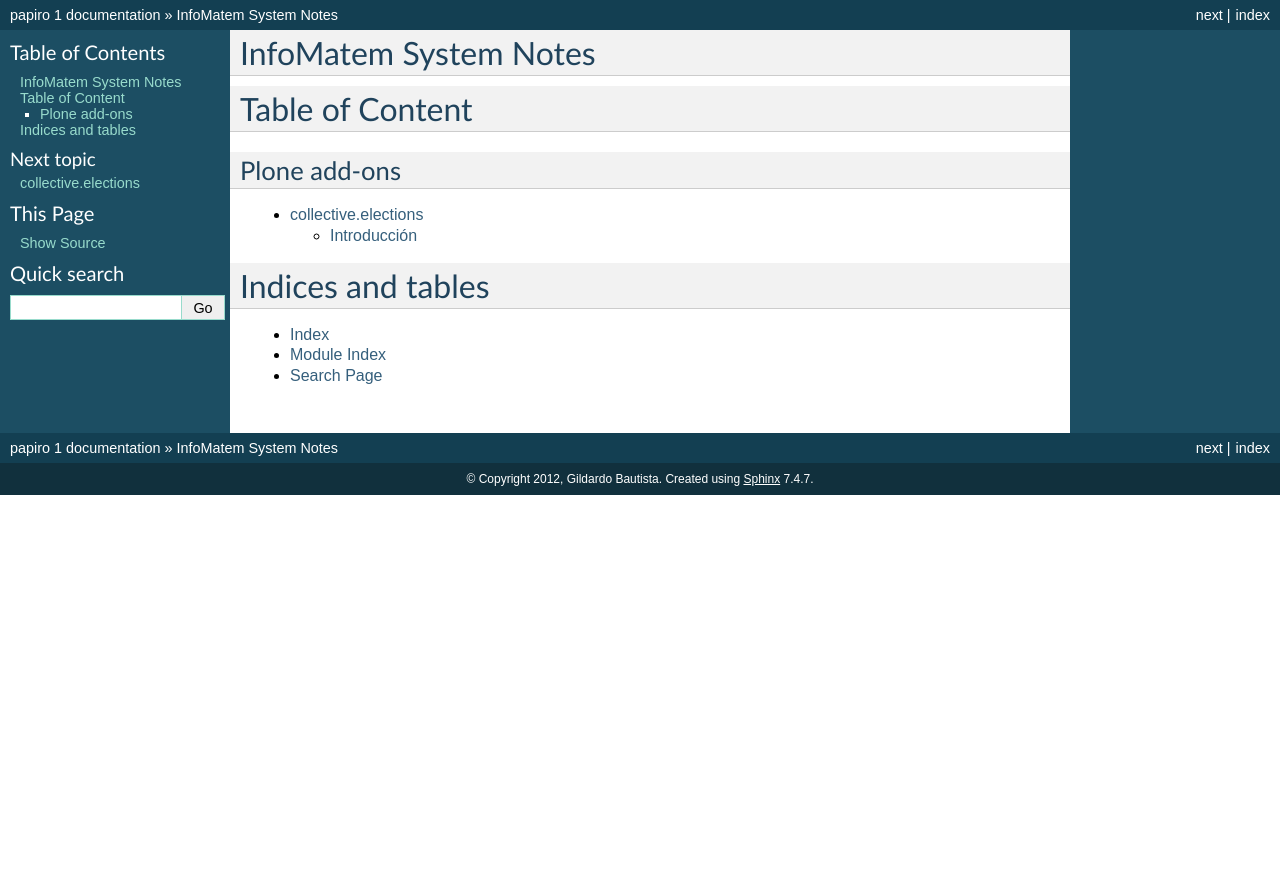
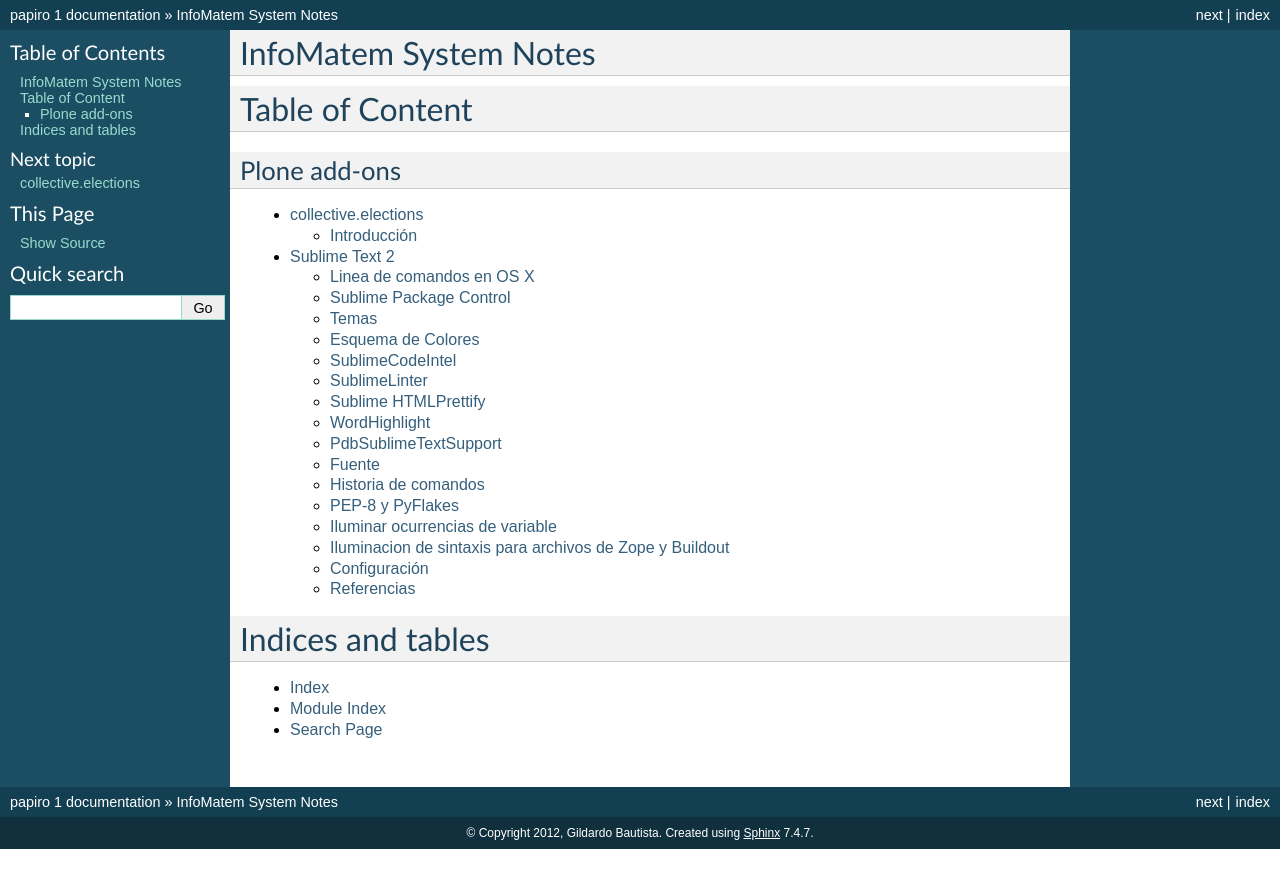
Before and after one commit to gil-cano/papiro, a Sphinx documentation site: the page built from source/index.rst, in a window 1280 px wide. Shown: the top 888 px of the page. Built offline with Sphinx 7.4.7, drawn with Linux system fonts in a browser that asks for light colours; some of the changed lines change nothing that is shown.

Commit message:
move sublime docs from old documentation

```diff
--- a/source/index.rst
+++ b/source/index.rst
@@ -16,6 +16,8 @@
    :maxdepth: 2
 
    collective-elections
+   sublimeText2
+
 
 Indices and tables
 ==================
--- /dev/null
+++ b/source/sublimeText2.rst
@@ -0,0 +1,193 @@
+Sublime Text 2
+==============
+
+Linea de comandos en OS X
+-------------------------
+
+Sublime Text 2 incluye el comando, *subl*, para abrir archivos desde una terminal.
+
+.. code-block:: bash
+
+   $ ln -s "/Applications/Sublime Text 2.app/Contents/SharedSupport/bin/subl" ~/local/bin/subl
+
+Agregamos el directorio local/bin a nuestro path en el archivo .profile
+
+.. code-block:: console
+
+   export PATH=/Users/user/local/bin:$PATH
+
+Sublime Package Control
+-----------------------
+
+La instalacion de `Sublime Package Control <http://wbond.net/sublime_packages/package_control>`_ es atravez de la consola de Sublime Text 2(ctrl + \`). Una vez abierta pegamos lo siguiente:
+
+.. code-block:: console
+
+   import urllib2,os; pf='Package Control.sublime-package'; ipp=sublime.installed_packages_path(); os.makedirs(ipp) if not os.path.exists(ipp) else None; urllib2.install_opener(urllib2.build_opener(urllib2.ProxyHandler())); open(os.path.join(ipp,pf),'wb').write(urllib2.urlopen('http://sublime.wbond.net/'+pf.replace(' ','%20')).read()); print 'Please restart Sublime Text to finish installation'
+
+Este comando crea el folder de paquetes instalados y descarga el paquete *Control.sublime-package*.
+
+Temas
+-----
+
+Instalamos el tema `Soda <https://github.com/buymeasoda/soda-theme/>`_ (Dark and light custom UI themes for Sublime Text 2).
+
+⌘+shift+p combo y escribimos Install, seleccionamos “Package Control: Install Package” y damos enter. Luego escribimos "soda" y selecionamos el paquete “Theme - Soda”.
+
+Para activar el tema:
+
+* Abrimios el archivo de preferencias globales de Sublime Text 2 (``Sublime Text 2 -> Preferences -> Settings - User``)
+* Agregamos la entrada del tema para que sea ``"theme": "Soda Dark.sublime-theme"`` o ``"theme": "Soda Light.sublime-theme"``
+
+.. code-block:: python
+
+   {
+       "theme": "Soda Dark.sublime-theme"
+   }
+
+Esquema de Colores
+------------------
+
+Instalamos el esquema `espresso-tutti-colori.tmtheme <https://github.com/mkhl/espresso-tutti-colori.tmtheme/>`_.
+
+* Copiamos el archivo `Espresso.tmTheme <https://github.com/optilude/SublimeTextMisc/blob/master/Espresso.tmTheme>`_ en ``Library/Application\ Support/Sublime\ Text\ 2/Packages/User``.
+* Activar el esquema (``Sublime Text 2 -> Preferences -> Color Scheme -> User -> Espreso``)
+
+SublimeCodeIntel
+----------------
+
+`SublimeCodeIntel <https://github.com/Kronuz/SublimeCodeIntel>`_
+
+Instalacion: ⌘+shift+p → “install” → ENTER → “codeintel” → ENTER → Restart ST2
+
+SublimeLinter
+-------------
+
+Sublime HTMLPrettify
+--------------------
+ctrl + shift + x
+
+WordHighlight
+-------------
+
+
+PdbSublimeTextSupport
+---------------------
+
+Primero instalamos PdbSublimeTextSupport.
+
+.. code-block:: console
+
+   $ pip install PdbSublimeTextSupport
+
+Despues agregamos lo siguiente en el archivo .pdbrc que se esta en nuestro directio raiz.
+
+.. code-block:: python
+
+   from PdbSublimeTextSupport import preloop, precmd
+   pdb.Pdb.preloop = preloop
+   pdb.Pdb.precmd = precmd
+
+Para que esto funcione debemos tener el comando subl
+
+
+Fuente
+------
+
+Usamos la fuente `Melso <https://github.com/andreberg/Meslo-Font>`_ (11pt).
+
+En Mac OS X instalamos la fuente usando **Font Book**.
+
+* En el **Finder** hacemos doble-clik en el icono de la fuente. Se habre **Font Book** y nos muestra como se ve.
+* Damos clik en Instalar.
+
+En Linux:
+
+.. code-block:: sh
+
+   # (Linux)
+   $ mkdir ~/.fonts
+   $ mkfontdir ~/.fonts
+   $ cd Meslo\ LG\ DZ\ v1.0/
+   $ cp *.ttf ~/.fonts
+   $ fc-cache
+
+
+
+Historia de comandos
+--------------------
+
+Este plug-in funciona como ``Cmd+Shift+V/Cmd+Alt+Ctrl+V`` en TextMate.
+Tomado de un ejemplo de Martin Aspeli.
+
+Para instalarlo basta con copiar el archivo `clipboradHistory.py <https://github.com/optilude/SublimeTextMisc/blob/master/clipboardHistory.py>`_ a ``Library/Application\ Support/Sublime\ Text\ 2/Packages/User``.
+
+
+PEP-8 y PyFlakes
+----------------
+
+`sublimetext_python_checker  <https://github.com/vorushin/sublimetext_python_checker>`_ es un plug-in para el editor Sublime Text 2 que integra los verificadores pep8 y pyflakes.
+
+Para instalarlo clonamos el repositorio en el directorio ``Packages``:
+
+.. code-block:: sh
+
+   # (Mac OS X)
+   $ cd Library/Application\ Support/Sublime\ Text\ 2/Packages
+   $ git clone git://github.com/vorushin/sublimetext_python_checker.git
+
+Agregamos un archivo dentro de este directorio llamado local_settings.py con la lista de los verificadores que queremos usar:
+
+.. code-block:: python
+
+   CHECKERS = [('/Users/gil/python-snow/python-2.4/bin/pep8', []),
+               ('/Users/gil/python-snow/python-2.4/bin/pyflakes', [])]
+
+El primer parametro es la ruta al comando, el segundo parametro es una lista opcional de argumentos. Si queremos desabilitar la revision de la longitud de lineas de pep8, ponemos el segundo parametro a ``['--ignore=E501']``.
+
+
+Iluminar ocurrencias de variable
+--------------------------------
+
+Este plugin Ilumina las ocurrencias de una varibale.
+
+Para instalarlo basta con copiar el archivo `highlight.py <https://github.com/optilude/SublimeTextMisc/blob/master/highlight.py>`_ a ``Library/Application\ Support/Sublime\ Text\ 2/Packages/User``.
+
+
+Iluminacion de sintaxis para archivos de Zope y Buildout
+--------------------------------------------------------
+
+Usamos los pauetes de TextMate modificados por Martin Aspeli.
+Copiamos los directorios `Buildout <https://github.com/optilude/SublimeTextMisc/tree/master/Packages>`_ y `Zope <https://github.com/optilude/SublimeTextMisc/tree/master/Packagesy>`_ en ``Sublime Text 2 -> Preferences -> Brows Pakages ...``
+
+
+Configuración
+-------------
+
+Para excluir determinados archivos de la navegación, editamos el archivo de Preferencias Globales de Usuario
+
+.. code-block:: python
+
+   {
+       "theme": "Soda Light.sublime-theme",
+       "folder_exclude_patterns": [".svn", ".git", ".hg", "CVS", ".*", "parts"]
+   }
+
+"goto anything" (Cmd+P)
+
+Referencias
+-----------
+
+`OS X Command Line <http://www.sublimetext.com/docs/2/osx_command_line.html>`_
+
+`Sublime Text 2 for Zope and Plone <http://www.martinaspeli.net/articles/sublime-text-2-for-zope-and-plone>`_
+
+`Reverting to a Freshly Installed State <http://www.sublimetext.com/docs/2/revert.html>`_
+
+`Font Book 2.0 <http://docs.info.apple.com/article.html?path=FontBook/2.0/en/fb680.html>`_
+
+`Using Sublime Text 2 for Development <http://www.rockettheme.com/magazine/1319-using-sublime-text-2-for-development>`_
+
+`An Editor You Will Regret You Haven’t Used Before <http://o2js.com/2011/10/29/fell-in-love-with-sublime-text-2/>`_
+
+`Configuració del Sublime Text 2 <http://documentacio.readthedocs.org/en/latest/howto/sublimetext2.html>`_
```
